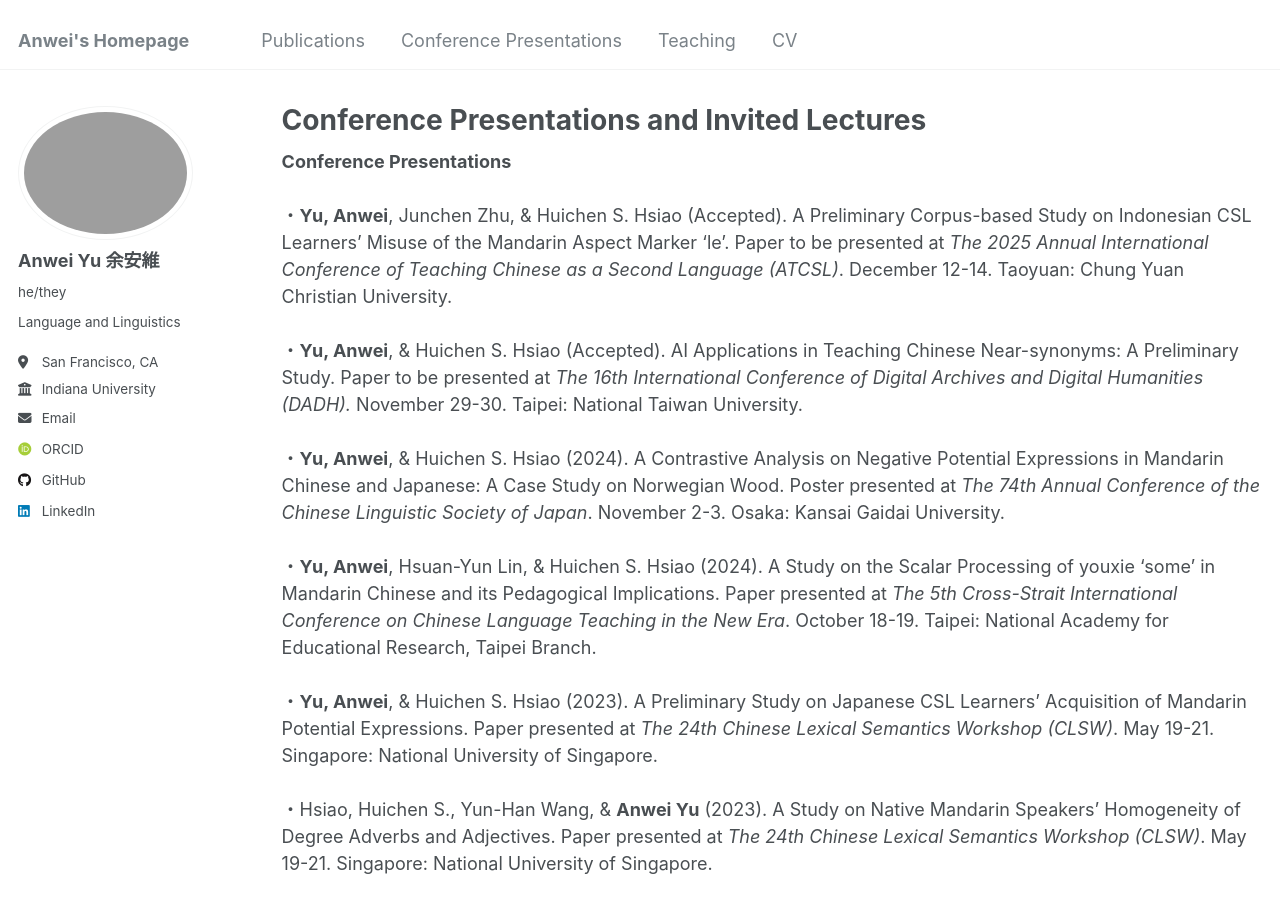
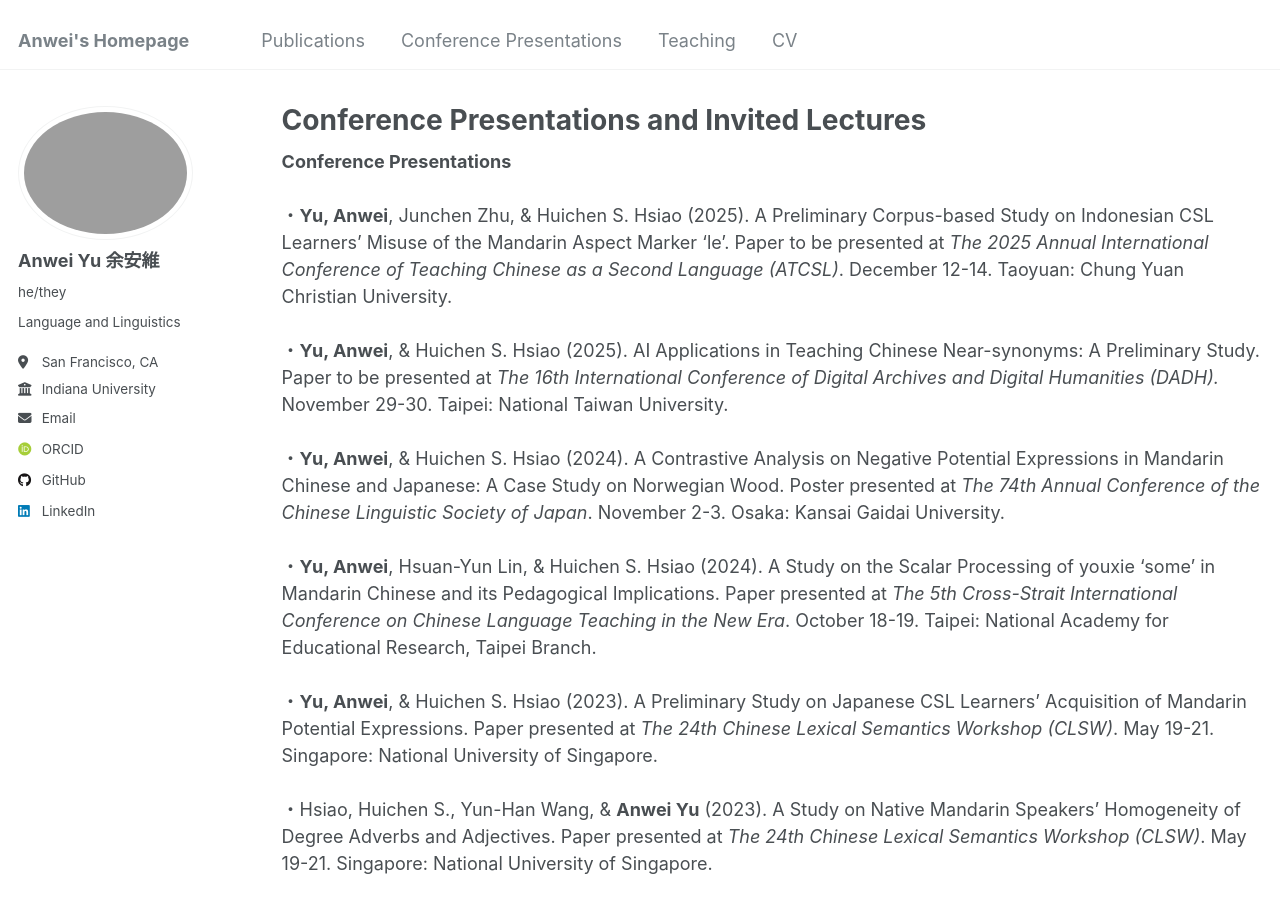
Before and after one commit to anweiyu/anweiyu.github.io, a Jekyll site: the page built from _pages/talks.html, in a window 1280 px wide and 900 px high. Built offline with Jekyll 4.4.1, drawn with Linux system fonts in a browser that asks for light colours; some web fonts are replaced.

Commit message:
Update talks.html

```diff
--- a/_pages/talks.html
+++ b/_pages/talks.html
@@ -6,8 +6,8 @@ author_profile: true
 ---
 
 <strong>Conference Presentations</strong><br><br>
-・<strong>Yu, Anwei</strong>, Junchen Zhu, & Huichen S. Hsiao (Accepted). A Preliminary Corpus-based Study on Indonesian CSL Learners’ Misuse of the Mandarin Aspect Marker ‘le’. Paper to be presented at <em>The 2025 Annual International Conference of Teaching Chinese as a Second Language (ATCSL)</em>. December 12-14. Taoyuan: Chung Yuan Christian University.<br><br>
-・<strong>Yu, Anwei</strong>, & Huichen S. Hsiao (Accepted). AI Applications in Teaching Chinese Near-synonyms: A Preliminary Study. Paper to be presented at <em>The 16th International Conference of Digital Archives and Digital Humanities (DADH).</em> November 29-30. Taipei: National Taiwan University.<br><br>
+・<strong>Yu, Anwei</strong>, Junchen Zhu, & Huichen S. Hsiao (2025). A Preliminary Corpus-based Study on Indonesian CSL Learners’ Misuse of the Mandarin Aspect Marker ‘le’. Paper to be presented at <em>The 2025 Annual International Conference of Teaching Chinese as a Second Language (ATCSL)</em>. December 12-14. Taoyuan: Chung Yuan Christian University.<br><br>
+・<strong>Yu, Anwei</strong>, & Huichen S. Hsiao (2025). AI Applications in Teaching Chinese Near-synonyms: A Preliminary Study. Paper to be presented at <em>The 16th International Conference of Digital Archives and Digital Humanities (DADH).</em> November 29-30. Taipei: National Taiwan University.<br><br>
 ・<strong>Yu, Anwei</strong>, & Huichen S. Hsiao (2024). A Contrastive Analysis on Negative Potential Expressions in Mandarin Chinese and Japanese: A Case Study on Norwegian Wood. Poster presented at <em>The 74th Annual Conference of the Chinese Linguistic Society of Japan</em>. November 2-3. Osaka: Kansai Gaidai University.<br><br>
 ・<strong>Yu, Anwei</strong>, Hsuan-Yun Lin, & Huichen S. Hsiao (2024). A Study on the Scalar Processing of youxie ‘some’ in Mandarin Chinese and its Pedagogical Implications. Paper presented at <em>The 5th Cross-Strait International Conference on Chinese Language Teaching in the New Era</em>. October 18-19. Taipei: National Academy for Educational Research, Taipei Branch.<br><br>
 ・<strong>Yu, Anwei</strong>, & Huichen S. Hsiao (2023). A Preliminary Study on Japanese CSL Learners’ Acquisition of Mandarin Potential Expressions. Paper presented at <em>The 24th Chinese Lexical Semantics Workshop (CLSW)</em>. May 19-21. Singapore: National University of Singapore.<br><br>
```
